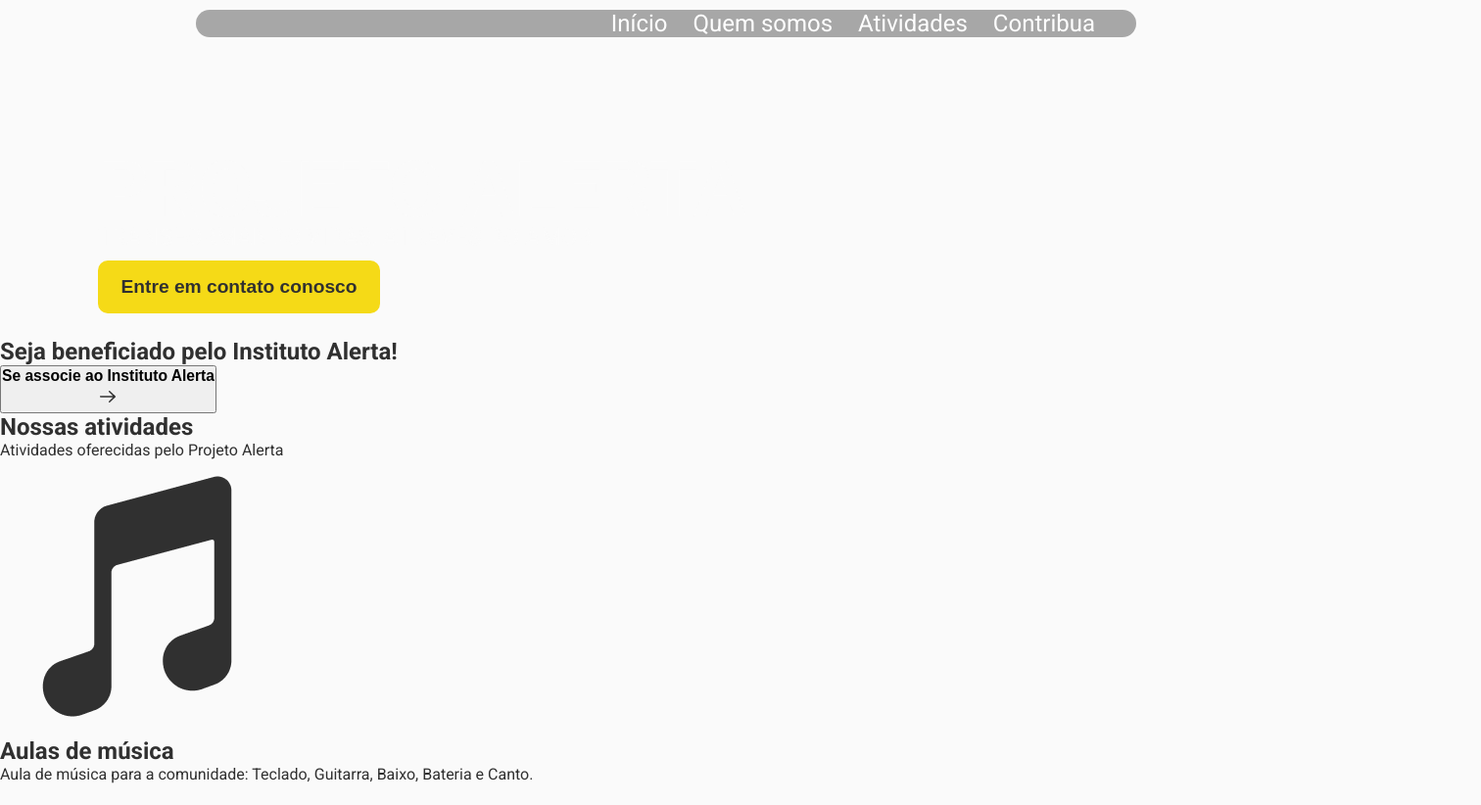
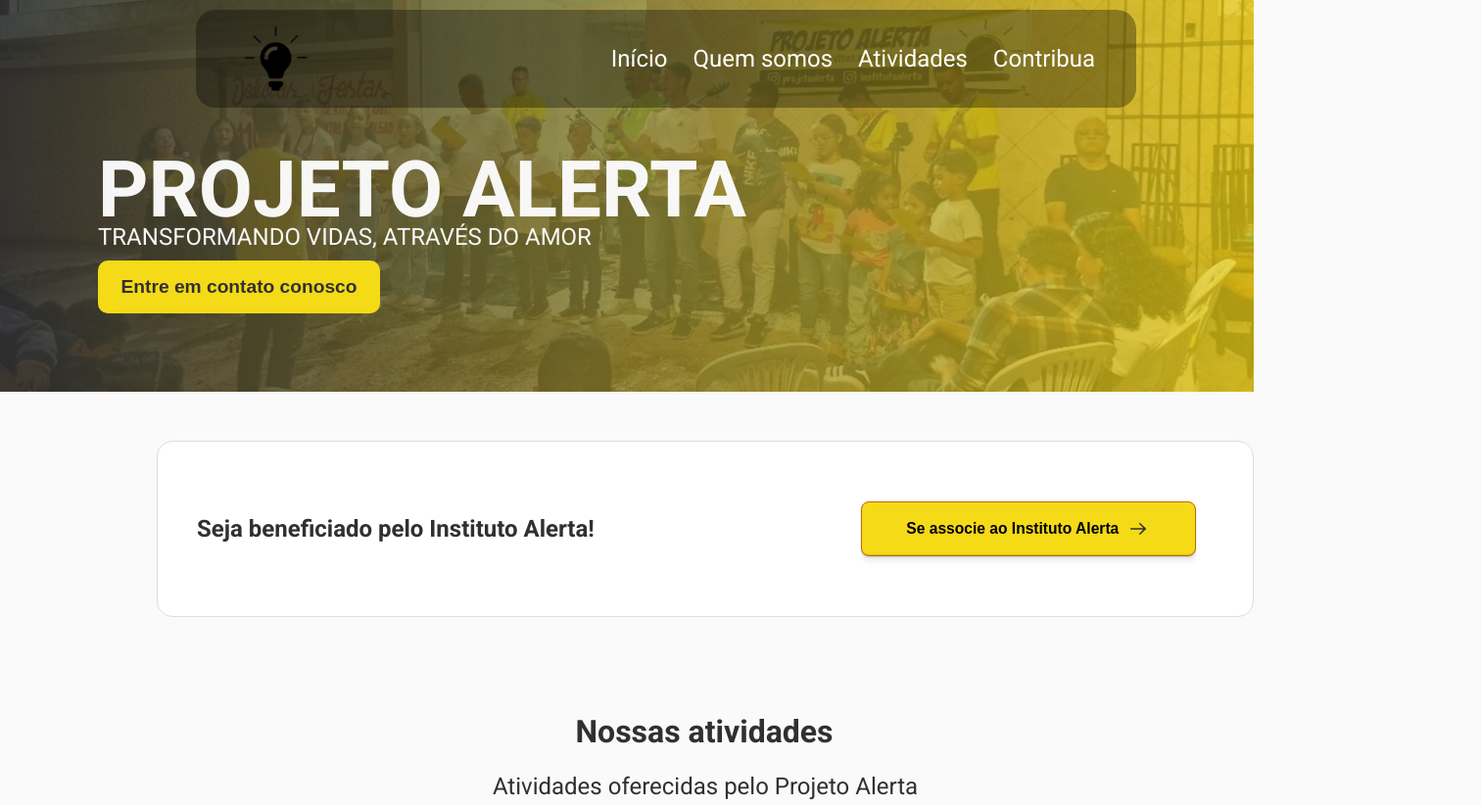
Before and after one commit to vbrenoLemos/Projeto-Alerta, a plain HTML site: page Atividades.html in a window 1280 px wide. Shown: the top 822 px of the page at 98% size, 1512 px wide, since content can reach past the window. Drawn offline with Linux system fonts and the light colour scheme.

Commit message:
Extra commit
Arrumei o header da pagina de atividades

```diff
--- a/Atividades.css
+++ b/Atividades.css
@@ -1,15 +1,3 @@
-.header-background-ativ{ /* imagem de fundo header atividades*/
-    background-image: url(assets/header-img.png);
-    background-repeat: no-repeat;
-    background-size: cover;
-    background-position: center center;
-
-    z-index: -1;
-
-    width: 100%;
-    height: 400px;
-    position: absolute;
-}
 
 
 .main-top{/* session/chamada */
--- a/Atividades.html
+++ b/Atividades.html
@@ -7,16 +7,14 @@
     <link rel="stylesheet" href="https://cdnjs.cloudflare.com/ajax/libs/font-awesome/5.15.3/css/all.min.css">
     <link href="https://fonts.googleapis.com/css2?family=Roboto:wght@400;700&display=swap" rel="stylesheet">
     <link rel="stylesheet" href="ProjetoAlerta.css">
-    <link rel="stylesheet" href="Atividades1.css">
+    <link rel="stylesheet" href="Atividades.css">
 
 </head>
 <body class="bg-white text-gray-800">
-   <!--Início Header Section -->
     <header class="header">
-
         <nav class="navigation">
 
-        <img src="assets/888c5e0885c22f971fd18298f2772251.png" alt="">
+            <img src="assets/logo-instituto.png" alt="">
 
             <div class="navigation-links">
                 <a href="#" class="nav-link">Início</a>
@@ -28,15 +26,14 @@
 
     </header>
 
-<div class="header-background-ativ"></div> <!--Background do "header" - imagem das crianças-->
+    <div class="header-background"></div> <!--Background do "header" - imagem das crianças-->
+    <div class="header-background-2"></div>  <!--Background do "header" - filtro com transição preto para amarelo-->
 
     <div class="header-content">
         <h1>PROJETO ALERTA</h1>
         <p>TRANSFORMANDO VIDAS, ATRAVÉS DO AMOR</p>
         <button class="contact-button">Entre em contato conosco</button>
     </div>
-
-
 <!-- Fim header Section -->
 
 <!--Início Main Section-->
```
Lines whose indentation alone changed are shown as unchanged.
